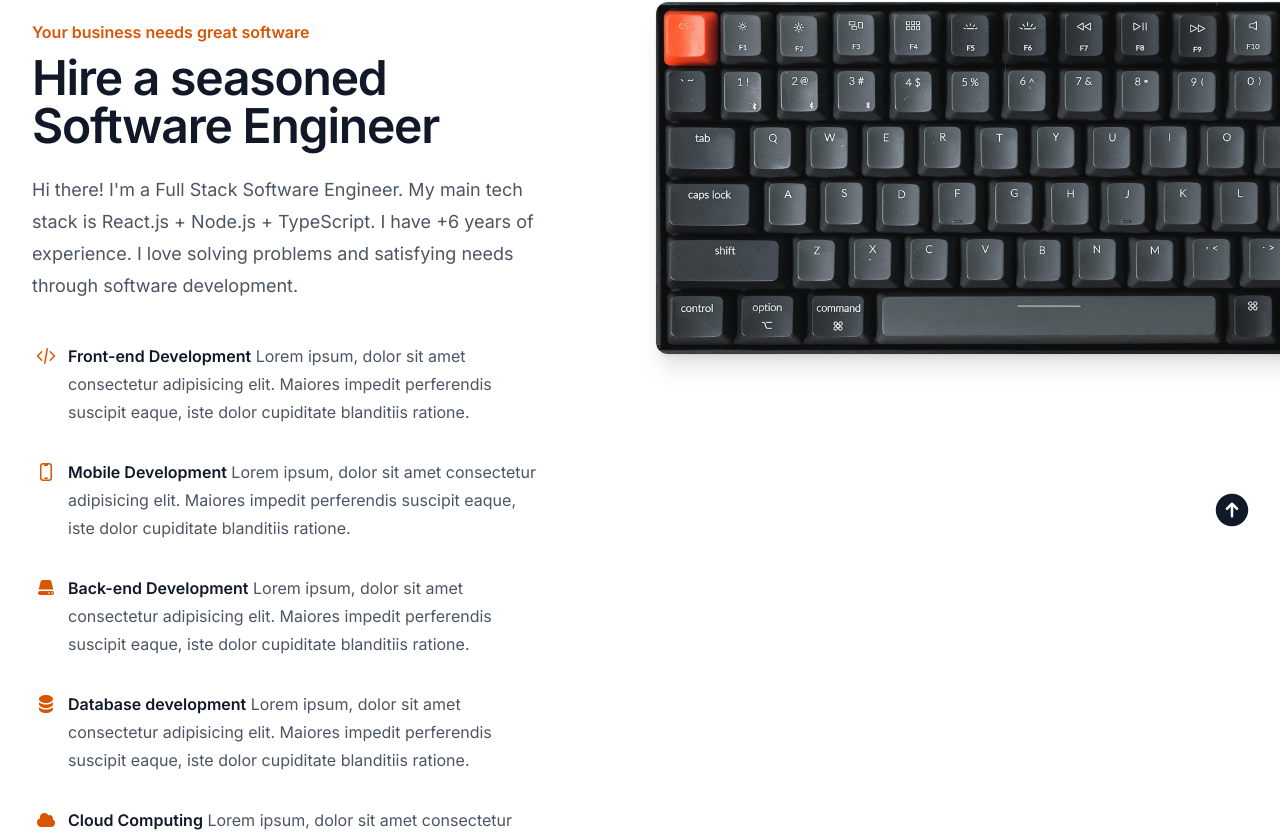
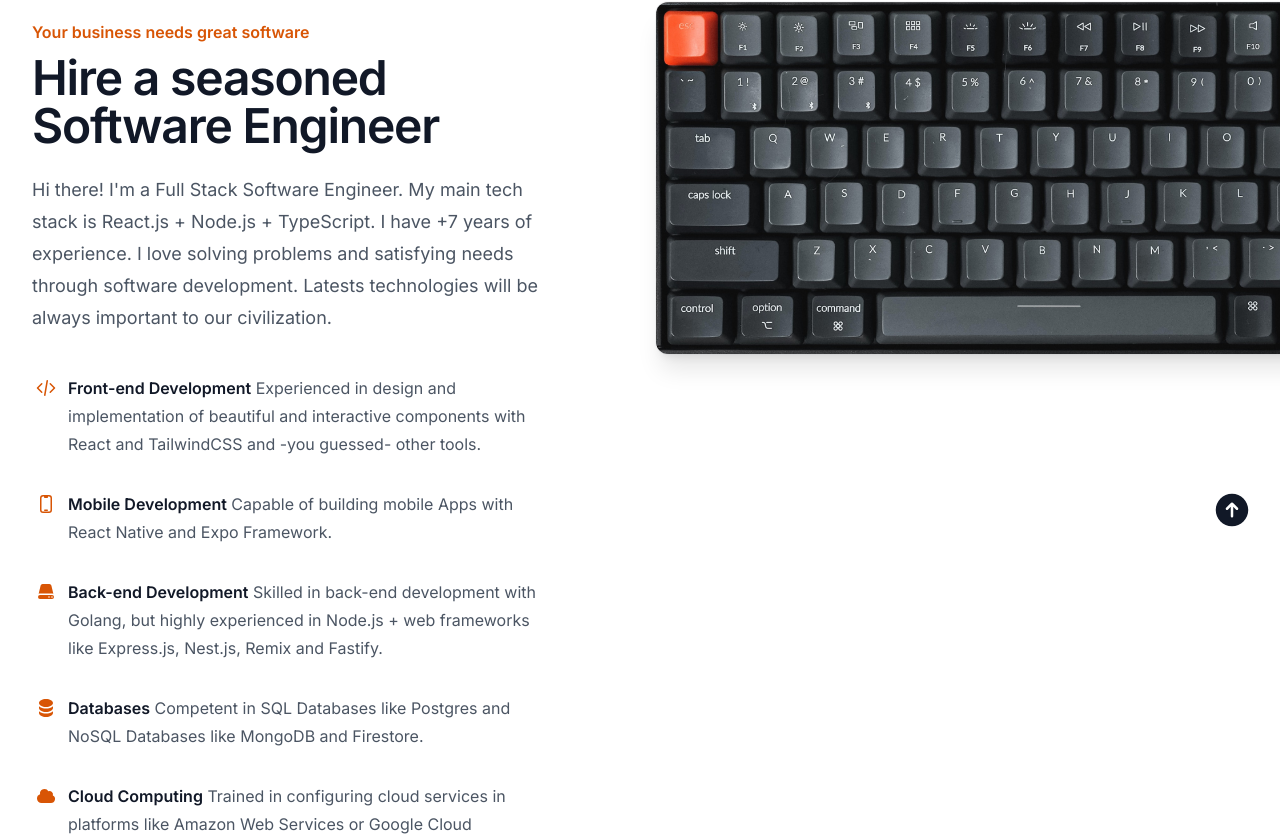
Before and after one commit to axelsomerseth/portfolio, a React (Create React App) app: page / in a window 1280 px wide. Shown: the part 254-1093 px from the top of the page. Built offline with nearby package versions, Linux system fonts and the light colour scheme.

Commit message:
adding some text to the home screen

```diff
--- a/src/components/plus/Banner.tsx
+++ b/src/components/plus/Banner.tsx
@@ -12,7 +12,7 @@ export default function Banner() {
             clipPath:
               "polygon(74.8% 41.9%, 97.2% 73.2%, 100% 34.9%, 92.5% 0.4%, 87.5% 0%, 75% 28.6%, 58.5% 54.6%, 50.1% 56.8%, 46.9% 44%, 48.3% 17.4%, 24.7% 53.9%, 0% 27.9%, 11.9% 74.2%, 24.9% 54.1%, 68.6% 100%, 74.8% 41.9%)",
           }}
-          className="aspect-[577/310] w-[36.0625rem] bg-gradient-to-r from-primary to-[#665cf0] opacity-30"
+          className="aspect-[577/310] w-[36.0625rem] bg-gradient-to-r from-primary to-[#4b4a4b] opacity-30"
         />
       </div>
       <div
@@ -24,7 +24,7 @@ export default function Banner() {
             clipPath:
               "polygon(74.8% 41.9%, 97.2% 73.2%, 100% 34.9%, 92.5% 0.4%, 87.5% 0%, 75% 28.6%, 58.5% 54.6%, 50.1% 56.8%, 46.9% 44%, 48.3% 17.4%, 24.7% 53.9%, 0% 27.9%, 11.9% 74.2%, 24.9% 54.1%, 68.6% 100%, 74.8% 41.9%)",
           }}
-          className="aspect-[577/310] w-[36.0625rem] bg-gradient-to-r from-primary to-[#665cf0] opacity-30"
+          className="aspect-[577/310] w-[36.0625rem] bg-gradient-to-r from-primary to-[#4b4a4b] opacity-30"
         />
       </div>
       <div className="flex flex-wrap items-center gap-x-4 gap-y-2">
--- a/src/components/plus/FeaturedService.tsx
+++ b/src/components/plus/FeaturedService.tsx
@@ -13,31 +13,31 @@ const features = [
   {
     name: "Front-end Development",
     description:
-      "Lorem ipsum, dolor sit amet consectetur adipisicing elit. Maiores impedit perferendis suscipit eaque, iste dolor cupiditate blanditiis ratione.",
+      "Experienced in design and implementation of beautiful and interactive components with React and TailwindCSS and -you guessed- other tools.",
     icon: CodeBracketIcon,
   },
   {
     name: "Mobile Development",
     description:
-      "Lorem ipsum, dolor sit amet consectetur adipisicing elit. Maiores impedit perferendis suscipit eaque, iste dolor cupiditate blanditiis ratione.",
+      "Capable of building mobile Apps with React Native and Expo Framework.",
     icon: DevicePhoneMobileIcon,
   },
   {
     name: "Back-end Development",
     description:
-      "Lorem ipsum, dolor sit amet consectetur adipisicing elit. Maiores impedit perferendis suscipit eaque, iste dolor cupiditate blanditiis ratione.",
+      "Skilled in back-end development with Golang, but highly experienced in Node.js + web frameworks like Express.js, Nest.js, Remix and Fastify.",
     icon: ServerIcon,
   },
   {
-    name: "Database development",
+    name: "Databases",
     description:
-      "Lorem ipsum, dolor sit amet consectetur adipisicing elit. Maiores impedit perferendis suscipit eaque, iste dolor cupiditate blanditiis ratione.",
+      "Competent in SQL Databases like Postgres and NoSQL Databases like MongoDB and Firestore.",
     icon: CircleStackIcon,
   },
   {
     name: "Cloud Computing",
     description:
-      "Lorem ipsum, dolor sit amet consectetur adipisicing elit. Maiores impedit perferendis suscipit eaque, iste dolor cupiditate blanditiis ratione.",
+      "Trained in configuring cloud services in platforms like Amazon Web Services or Google Cloud Platform. I also configured CI/CD Pipelines by the way.",
     icon: CloudIcon,
   },
 ];
@@ -59,9 +59,10 @@ const FeaturedSection: React.FC = () => {
               </h1>
               <p className="mt-6 text-lg/8 text-gray-600 dark:text-gray-400">
                 Hi there! I'm a Full Stack Software Engineer. My main tech stack
-                is React.js + Node.js + TypeScript. I have +6 years of
+                is React.js + Node.js + TypeScript. I have +7 years of
                 experience. I love solving problems and satisfying needs through
-                software development.
+                software development. Latests technologies will be always
+                important to our civilization.
               </p>
               <dl className="mt-10 max-w-xl space-y-8 text-base/7 text-gray-600 lg:max-w-none">
                 {features.map((feature) => (
```
